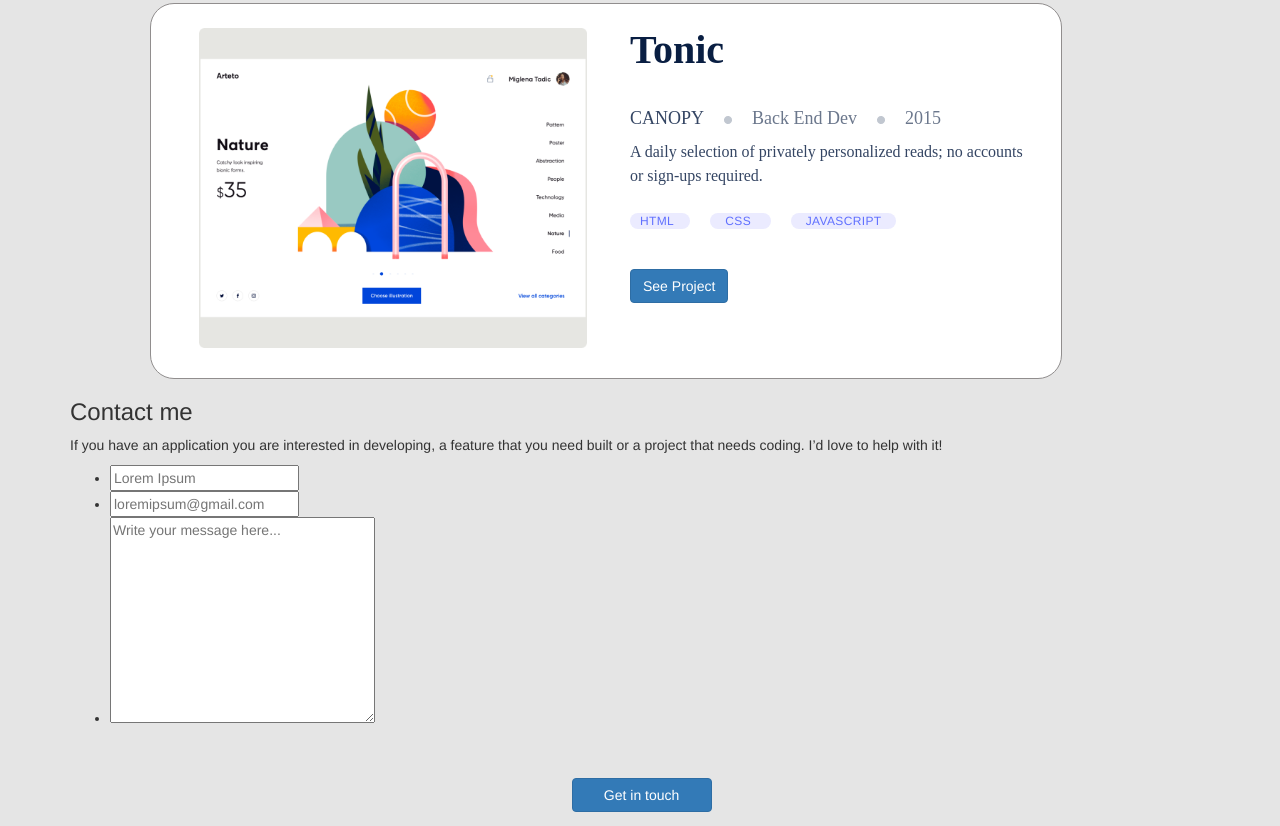
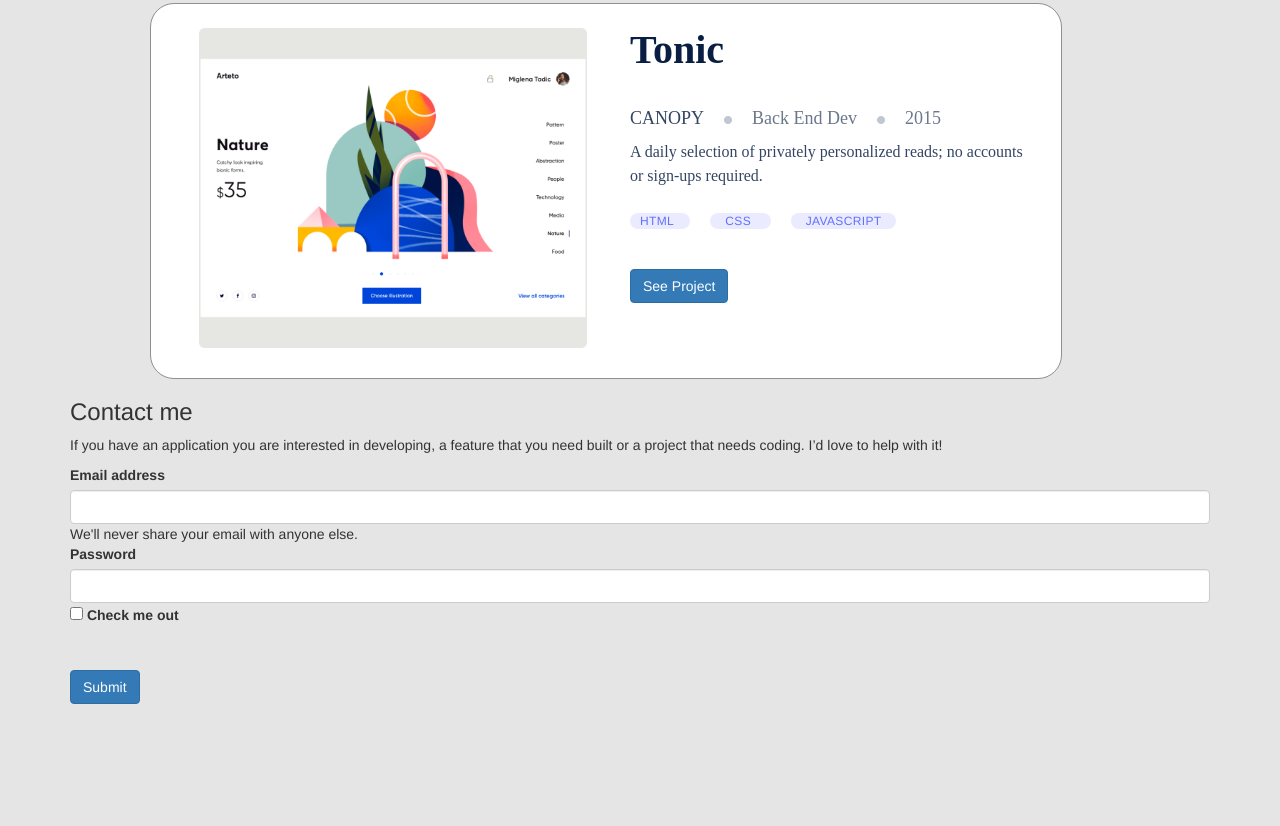
Before and after one commit to AleWaweru/Bootstrap, a plain HTML site: page index.html in a window 1280 px wide. Shown: the part 1878-2704 px from the top of the page. After the commit the page ends 2596 px from the top, so only its background shows below. Drawn offline with nearby package versions, Linux system fonts and the light colour scheme.

Commit message:
Refine the contact form with Bootstrap

```diff
--- a/index.html
+++ b/index.html
@@ -158,27 +158,23 @@
             <h3 class="text-white">Contact me</h3>
             <p class="text-white">If you have an application you are interested in developing, a feature that you
                 need built or a project that needs coding. I’d love to help with it!</p>
-            <div class="forms">
-                <form action="https://formspree.io/f/xyzxyzxyz" method="POST">
-                    <ul class="form-list">
-                        <li>
-                            <input class="first-name" type="text" name="fullname" maxlength="30" minlength="2"
-                         placeholder="Lorem Ipsum" required>
+              <form>
+                  <div class="mb-3">
+                    <label for="exampleInputEmail1" class="form-label">Email address</label>
+                    <input type="email" class="form-control" id="exampleInputEmail1" aria-describedby="emailHelp">
+                    <div id="emailHelp" class="form-text">We'll never share your email with anyone else.</div>
+                  </div>
+                  <div class="mb-3">
+                    <label for="exampleInputPassword1" class="form-label">Password</label>
+                    <input type="password" class="form-control" id="exampleInputPassword1">
+                  </div>
+                  <div class="mb-3 form-check">
+                    <input type="checkbox" class="form-check-input" id="exampleCheck1">
+                    <label class="form-check-label" for="exampleCheck1">Check me out</label>
+                  </div>
+                  <button type="submit" class="btn btn-primary">Submit</button>
+              </form>
 
-                        </li>
-                        <li>
-                            <input class="first-name" type="email" name="email" placeholder="loremipsum@gmail.com" required>
-
-                        </li>
-                        <li>
-                            <textarea class="contact-textarea" name="message" id="" required cols="30" rows="10"
-                                placeholder="Write your message here..." maxlength="500"></textarea>
-                        </li>
-                    </ul>
-
-                    <button class="btn btn-primary mt-3" style="width: 140px; margin-left: 44%">Get in touch</button>
-                </form>
-            </div>
         </section>
 
 
```
